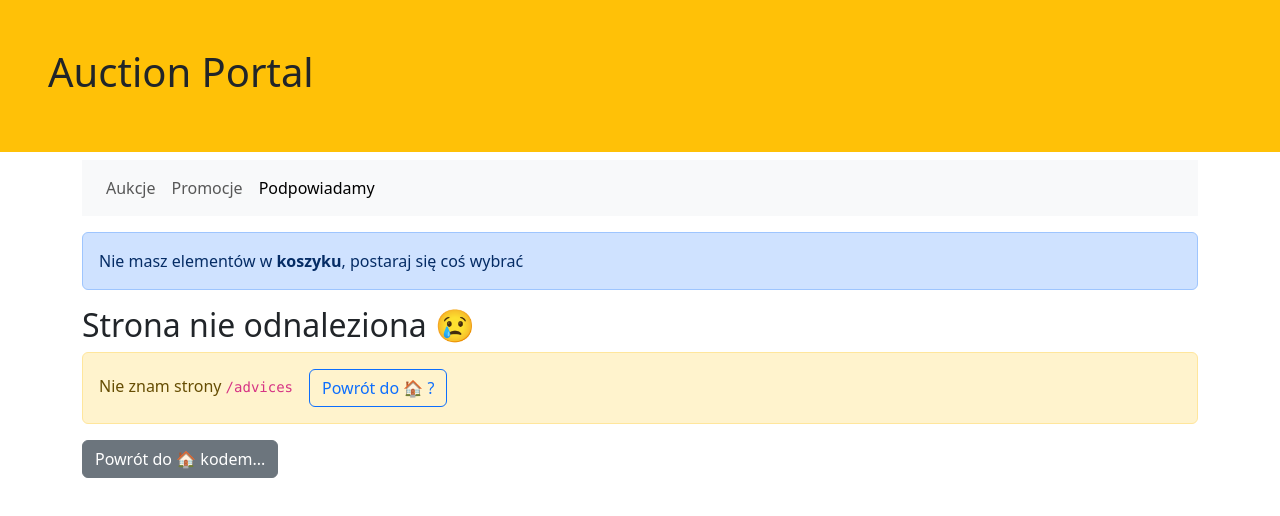
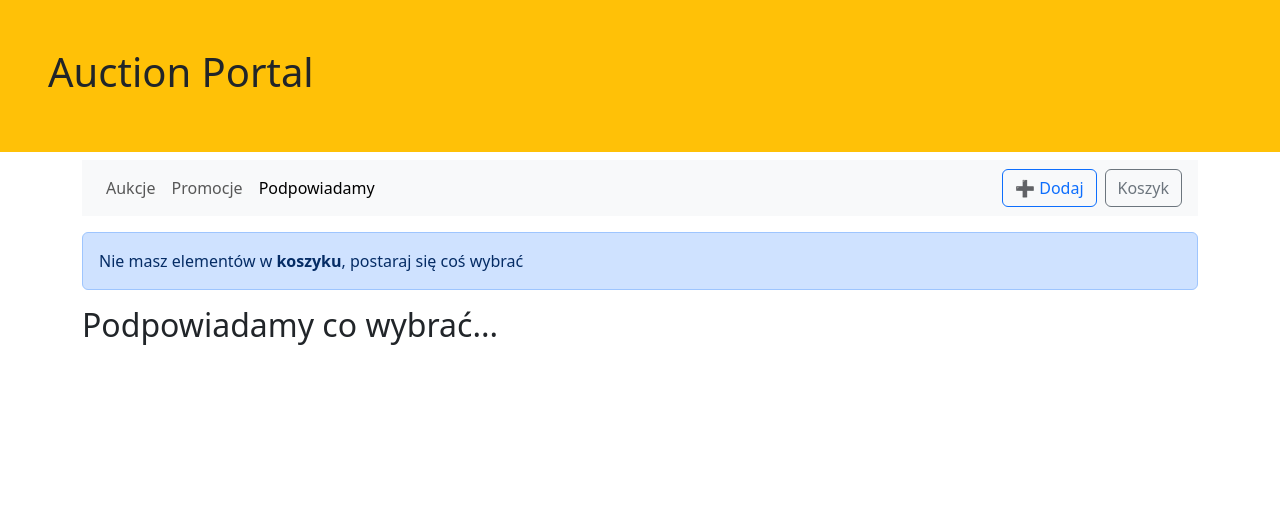
Before and after one commit to michaljabi/20241210-react, a React (Vite) app in the folder auction-portal/: page /advices in a window 1280 px wide. Shown: the top 516 px of the page. Built offline with nearby package versions, Linux system fonts and the light colour scheme.

Commit message:
task(3.2): all *Pages.tsx components + routing table

```diff
--- /dev/null
+++ b/auction-portal/src/advice/AdvicesPage.tsx
@@ -0,0 +1,7 @@
+export function AdvicesPage() {
+    return (
+        <>
+            <h2>Podpowiadamy co wybrać...</h2>
+        </>
+    );
+}
--- /dev/null
+++ b/auction-portal/src/auction/AddAuctionPage.tsx
@@ -0,0 +1,7 @@
+export function AddAuctionPage() {
+    return (
+        <>
+            <h2>Dodaj aukcje</h2>
+        </>
+    );
+}
--- /dev/null
+++ b/auction-portal/src/auction/CartPage.tsx
@@ -0,0 +1,7 @@
+export function CartPage() {
+    return (
+        <>
+            <h2>Koszyk</h2>
+        </>
+    );
+}
--- /dev/null
+++ b/auction-portal/src/auction/PromotionsPage.tsx
@@ -0,0 +1,7 @@
+export function PromotionsPage() {
+    return (
+        <>
+            <h2>Promocje</h2>
+        </>
+    );
+}
--- /dev/null
+++ b/auction-portal/src/auction/auction-routing.tsx
@@ -0,0 +1,24 @@
+import {AuctionsPage} from "./AuctionsPage.tsx";
+import {PromotionsPage} from "./PromotionsPage.tsx";
+import {AddAuctionPage} from "./AddAuctionPage.tsx";
+import {CartPage} from "./CartPage.tsx";
+
+
+export const auctionRouting = [
+    {
+        path: "auctions",
+        element: <AuctionsPage />
+    },
+    {
+        path: "promotions",
+        element: <PromotionsPage />
+    },
+    {
+        path: "add-auction",
+        element: <AddAuctionPage />
+    },
+    {
+        path: "cart",
+        element: <CartPage />
+    }
+]
--- a/auction-portal/src/common/MainMenu.tsx
+++ b/auction-portal/src/common/MainMenu.tsx
@@ -55,6 +55,14 @@ export function MainMenu() {
                     }
                 </ul>
             </div>
+            <div className="text-light">
+                <NavLink className="btn btn-outline-primary mx-2" to="/add-auction">
+                    ➕ Dodaj
+                </NavLink>
+                <NavLink className="btn btn-outline-secondary" to="/cart">
+                    Koszyk
+                </NavLink>
+            </div>
         </nav>
     );
 }
--- a/auction-portal/src/router.tsx
+++ b/auction-portal/src/router.tsx
@@ -1,16 +1,18 @@
 import { createBrowserRouter } from 'react-router'
 import App from "./App.tsx";
-import {AuctionsPage} from "./auction/AuctionsPage.tsx";
 import {NotFoundPage} from "./common/NotFoundPage.tsx";
+import {AdvicesPage} from "./advice/AdvicesPage.tsx";
+import {auctionRouting} from "./auction/auction-routing.tsx";
 
 export const router = createBrowserRouter([
     {
         path: '',
         element: <App />,
         children: [
+            ...auctionRouting,
             {
-                path: "auctions",
-                element: <AuctionsPage />
+                path: "advices",
+                element: <AdvicesPage />
             },
             {
                 path: '*',
```
Also changed, not shown: 1 other file (tests, documents, lock files or other folders).
